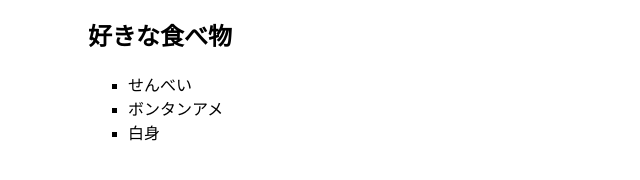
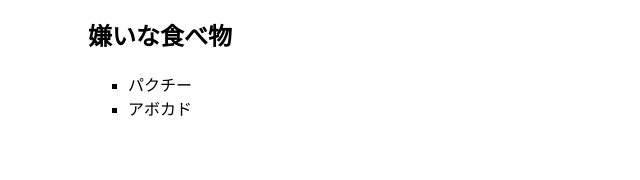
Before and after one commit to OgawaKazuha/git-practice, a plain HTML site: page index.html in a window 1280 px wide. Shown: the part 236-416 px from the top of the page, without its empty margins (0-640 px from the left). Drawn offline with Linux system fonts and the light colour scheme.

Commit message:
嫌いな食べ物を追記

```diff
--- a/index.html
+++ b/index.html
@@ -16,11 +16,10 @@
         <li>嫌いな物：ホラー</li>
     <ul>
 
-    <h2>好きな食べ物</h2>
+    <h2>嫌いな食べ物</h2>
     <ul>
-        <li>せんべい</li>
-        <li>ボンタンアメ</li>
-        <li>白身</li>
+        <li>パクチー</li>
+        <li>アボカド</li>
     <ul>
 
 </body>
```
